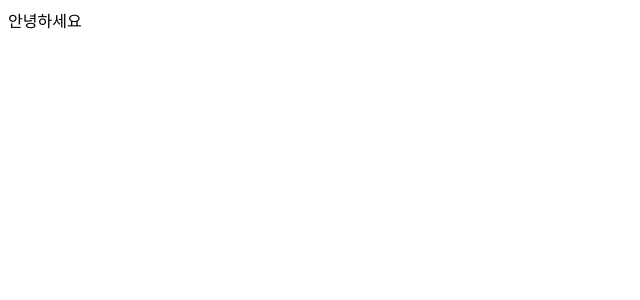
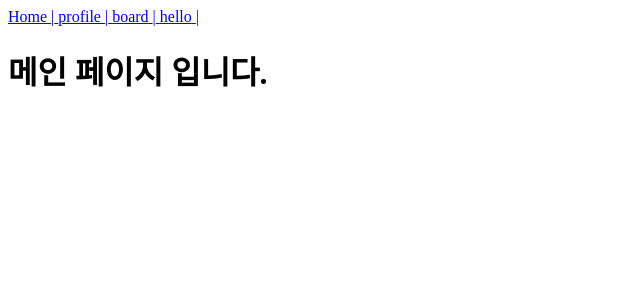
Before and after one commit to yj2025/react-vite-jyj-example, a React (Vite) app: page / in a window 1280 px wide. Shown: the top 300 px of the page, without its empty margins (0-640 px from the left). Built offline with nearby package versions, Linux system fonts and the light colour scheme.

Commit message:
2025-02-24

```diff
--- a/package.json
+++ b/package.json
@@ -11,7 +11,8 @@
   },
   "dependencies": {
     "react": "^19.0.0",
-    "react-dom": "^19.0.0"
+    "react-dom": "^19.0.0",
+    "react-router-dom": "^6.26.0"
   },
   "devDependencies": {
     "@eslint/js": "^9.19.0",
--- a/src/App.jsx
+++ b/src/App.jsx
@@ -1,8 +1,18 @@
-import Hello from './components/Hello'
+import { BrowserRouter, Route, Routes } from 'react-router-dom'
+import routes from './route/Routes'
+import Header from './components/Header'
+
 function App() {
   return (
     <>
-      <Hello></Hello>
+      <BrowserRouter>
+        <Header />
+        <Routes>
+          {routes.map((route, index) => {
+            return <Route key={route.path || index} path={route.path} element={route.element}></Route>
+          })}
+        </Routes>
+      </BrowserRouter>
     </>
   )
 }
--- /dev/null
+++ b/src/components/Header.jsx
@@ -0,0 +1,17 @@
+import { Link } from 'react-router-dom'
+import routes from '../route/Routes'
+
+const Header = () => {
+  return (
+    <div className='text-center mt-3'>
+      {routes.map((route, index) =>
+        //prettier-ignore
+        <Link key={route.path || index} to={route.path}>
+         {' '}{route.title}{' '}|
+        </Link>,
+      )}
+    </div>
+  )
+}
+
+export default Header
--- /dev/null
+++ b/src/pages/BoardPage.jsx
@@ -0,0 +1,7 @@
+import React from 'react'
+
+const BoardPage = () => {
+  return <h1 className='text-center mt-5'>게시판 입니다.</h1>
+}
+
+export default BoardPage
--- /dev/null
+++ b/src/pages/HelloPage.jsx
@@ -0,0 +1,16 @@
+import React, { Fragment } from 'react'
+// import Hello from '../components/Hello'
+
+
+function HelloPage() {
+  return (
+    <Fragment>
+      <Hello></Hello>
+      <Hello></Hello>
+      <Hello></Hello>
+      <Hello></Hello>
+    </Fragment>
+  )
+}
+
+export default HelloPage
--- /dev/null
+++ b/src/pages/HomePage.jsx
@@ -0,0 +1,7 @@
+import React from 'react'
+
+const HomePage = () => {
+  return <h1 className='text-center mt-5'>메인 페이지 입니다.</h1>
+}
+
+export default HomePage
--- /dev/null
+++ b/src/pages/ProfilePage.jsx
@@ -0,0 +1,7 @@
+import React from 'react'
+
+const ProfilePage = () => {
+  return <h1 className='text-center mt-5'>프로필 페이지 입니다.</h1>
+}
+
+export default ProfilePage
--- /dev/null
+++ b/src/route/Routes.jsx
@@ -0,0 +1,29 @@
+import HomePage from '../pages/HomePage'
+import ProfilePage from '../pages/ProfilePage'
+import BoardPage from '../pages/BoardPage'
+import HelloPage from '../pages/HelloPage'
+
+// React Routes, Route 사용시 배열로 관리하기
+const routes = [
+  {
+    path: '/',
+    element: <HomePage />,
+    title: 'Home',
+  },
+  {
+    path: '/profile',
+    element: <ProfilePage />,
+    title: 'profile',
+  },
+  {
+    path: '/board',
+    element: <BoardPage />,
+    title: 'board',
+  },
+  {
+    path: '/hello',
+    element: <HelloPage />,
+    title: 'hello',
+  },
+]
+export default routes
```
Also changed, not shown: 2 other files (tests, documents, lock files or other folders).
